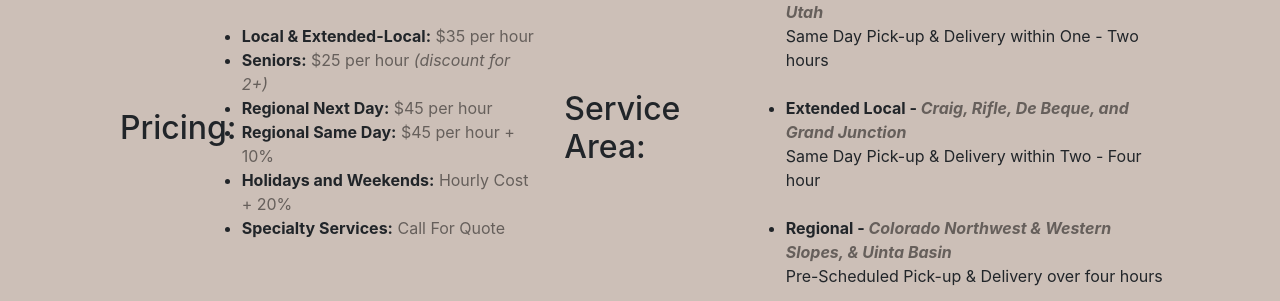
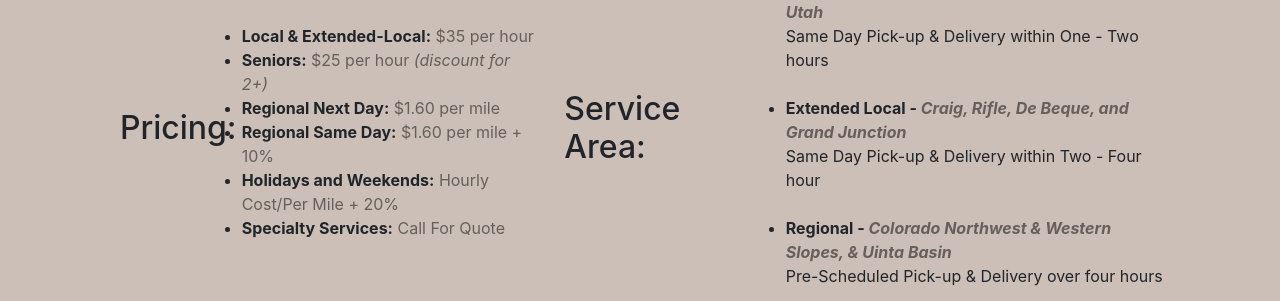
Before and after one commit to kfn8dkodemonkey/CNWCourier, a Jekyll site: the page built from index.md, in a window 1280 px wide and 900 px high, scrolled down 1139 px. Shown: the part 259-560 px from the top of the window. Built offline with Jekyll 4.4.1, drawn with Linux system fonts in a browser that asks for light colours.

Commit message:
update cost

```diff
--- a/_includes/index.html
+++ b/_includes/index.html
@@ -128,9 +128,9 @@
         <ul>
           <li><strong>Local & Extended-Local:</strong> <span class="text-black-50">$35 per hour</span></li>
           <li><strong>Seniors:</strong> <span class="text-black-50">$25 per hour</span> <em class="text-black-50">(discount for 2+)</em></li>
-          <li><strong>Regional Next Day:</strong> <span class="text-black-50">$45 per hour </span></li>
-          <li><strong>Regional Same Day:</strong> <span class="text-black-50">$45 per hour + 10% </span></li>
-          <li><strong>Holidays and Weekends:</strong> <span class="text-black-50">Hourly Cost + 20% </span></li>
+          <li><strong>Regional Next Day:</strong> <span class="text-black-50">$1.60 per mile </span></li>
+          <li><strong>Regional Same Day:</strong> <span class="text-black-50">$1.60 per mile + 10% </span></li>
+          <li><strong>Holidays and Weekends:</strong> <span class="text-black-50">Hourly Cost/Per Mile + 20% </span></li>
           <li><strong>Specialty Services:</strong> <span class="text-black-50">Call For Quote </span></li>
         </ul>
       </div>
```
